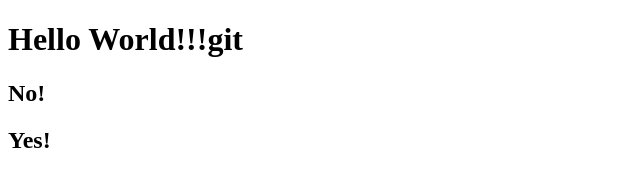
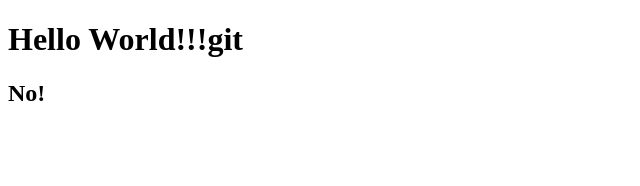
Before and after one commit to stronguser1/project, a plain HTML site: page project/index.html in a window 1280 px wide. Shown: the full height of the page, 0-640 px from the left. Drawn offline with Linux system fonts and the light colour scheme.

Commit message:
first project

```diff
--- a/project/index.html
+++ b/project/index.html
@@ -6,11 +6,6 @@
 <body>
     <h1>Hello World!!!git </h1>
     <h2>No!</h2>
-    <h2>Yes!</h2>
-
-    <!-- <script>
-        alert("Hi!")
-    </script> -->
 
     <script src="js/script.js"></script>
 </html>
```
